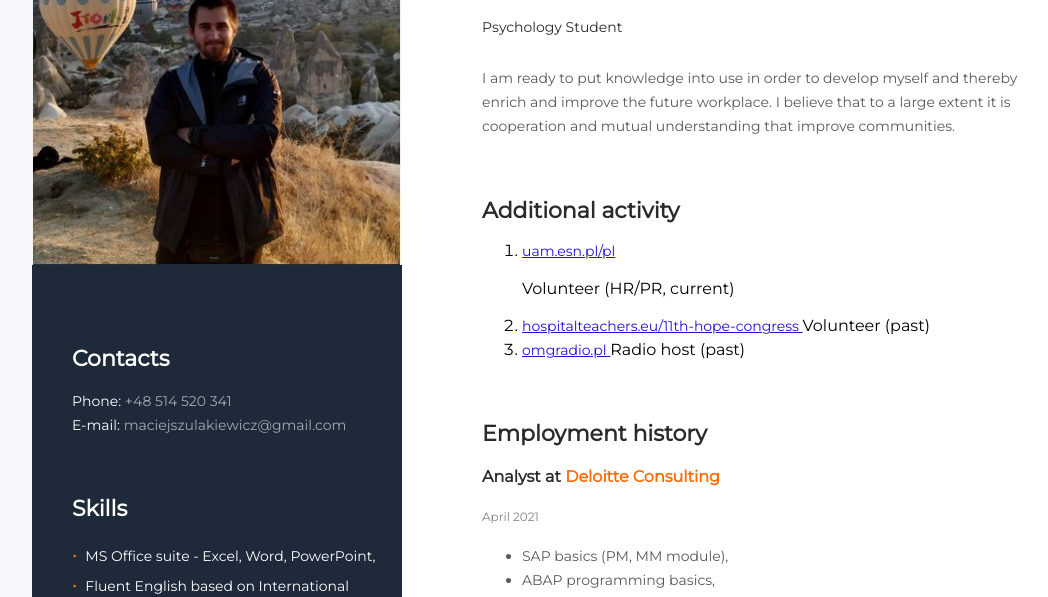
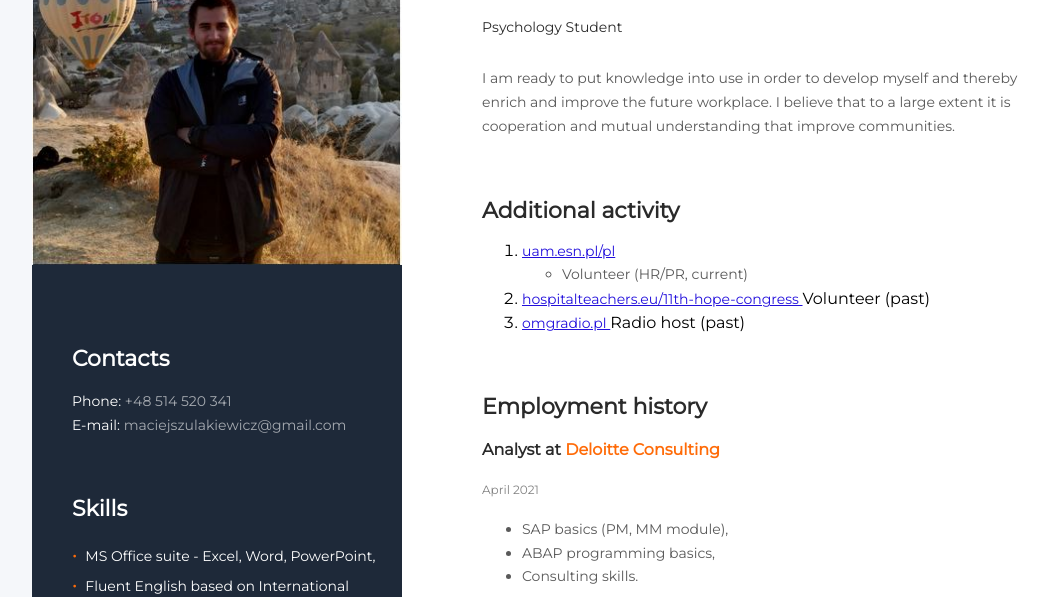
Before and after one commit to niezgorszynick/Resume, a plain HTML site: page index.html in a window 1280 px wide. Shown: the part 179-776 px from the top of the page, without its empty margins (16-1064 px from the left). Drawn offline with nearby package versions, Linux system fonts and the light colour scheme.

Commit message:
Update index.html

```diff
--- a/index.html
+++ b/index.html
@@ -89,7 +89,9 @@
               <a href="https://www.uam.esn.pl/pl" class="projects-link">
                 uam.esn.pl/pl
               </a>
-		    <p class="experience">Volunteer (HR/PR, current) </p>
+		        <ul class="experience">
+            <li class="experience-item">Volunteer (HR/PR, current)</li>
+		    </ul>
             </li>
             <li>
               <a href="https://www.hospitalteachers.eu/11th-hope-congress" class="projects-link">
```
